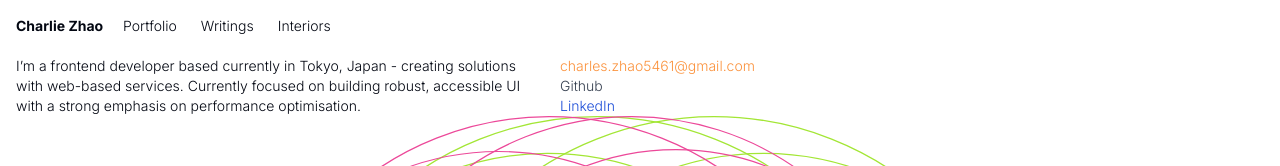
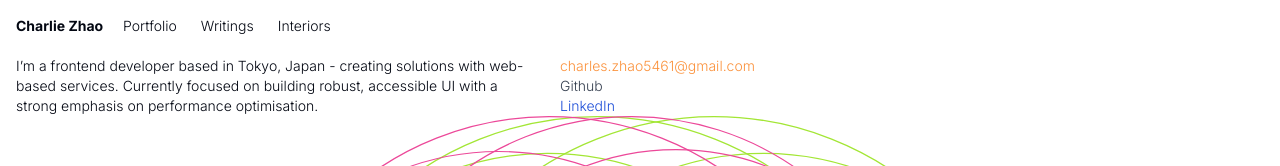
Before and after one commit to skatingincentralpark/portfolio-v2, a Next.js app: page / in a window 1280 px wide. Shown: the top 166 px of the page. Built offline with nearby package versions, Linux system fonts and the light colour scheme.

Commit message:
Fix copy

```diff
--- a/src/app/page.tsx
+++ b/src/app/page.tsx
@@ -9,10 +9,9 @@ export default function Home() {
     <div className="flex flex-col">
       <div className="flex flex-col gap-4 md:flex-row md:gap-8">
         <p className="max-w-lg">
-          I’m a frontend developer based currently in Tokyo, Japan - creating
-          solutions with web-based services. Currently focused on building
-          robust, accessible UI with a strong emphasis on performance
-          optimisation.
+          I’m a frontend developer based in Tokyo, Japan - creating solutions
+          with web-based services. Currently focused on building robust,
+          accessible UI with a strong emphasis on performance optimisation.
         </p>
         <ul>
           <li>
```
